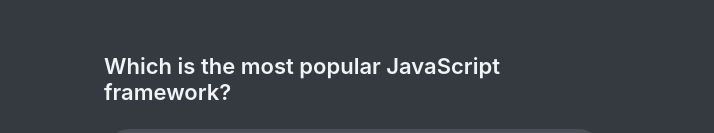
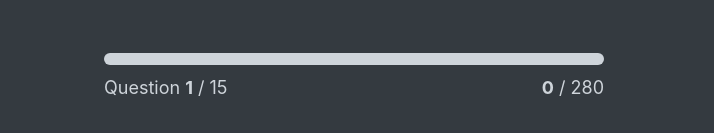
Before and after one commit to naleilan/QuizUp, a React (Vite) app: page / in a window 1280 px wide. Both pictures are taken after a click on the button "Let's Start!". Shown: the part 159-292 px from the top of the page, without its empty margins (286-1000 px from the left). Built offline with nearby package versions, Linux system fonts and the light colour scheme; data requests are answered from the project's data file; a web font is replaced by a local one.

Commit message:
197 - Displaying Progress

```diff
--- a/src/components/App.jsx
+++ b/src/components/App.jsx
@@ -6,6 +6,7 @@
 import StartScreen from "./StartScreen";
 import Question from "./Question.jsx";
 import NextButton from "./NextButton.jsx";
+import Progress from "./Progress.jsx";
 
 const initialState = {
   questions: [],
@@ -36,19 +37,23 @@
             : state.points,
       };
     case "nextQuestion":
-      return { ...state, index: state.index + 1 };
+      return { ...state, index: state.index + 1, answer: null };
     default:
       throw new Error("Unknown action");
   }
 }
 
 export default function App() {
-  const [{ questions, status, index, answer }, dispatch] = useReducer(
+  const [{ questions, status, index, answer, points }, dispatch] = useReducer(
     reducer,
     initialState
   );
 
   const numQuestions = questions.length;
+  const maxPossiblePoints = questions.reduce(
+    (prev, cur) => prev + cur.points,
+    0
+  );
 
   useEffect(function () {
     fetch("http://localhost:8000/questions")
@@ -68,6 +73,13 @@
         )}
         {status === "active" && (
           <>
+            <Progress
+              index={index}
+              numQuestions={numQuestions}
+              points={points}
+              maxPossiblePoints={maxPossiblePoints}
+              answer={answer}
+            />
             <Question
               question={questions[index]}
               dispatch={dispatch}
--- /dev/null
+++ b/src/components/Progress.jsx
@@ -0,0 +1,17 @@
+import React from "react";
+
+function Progress({ index, numQuestions, points, maxPossiblePoints, answer }) {
+  return (
+    <header className="progress">
+      <progress max={numQuestions} value={index + Number(answer !== null)} />
+      <p>
+        Question <strong>{index + 1}</strong> / {numQuestions}
+      </p>
+      <p>
+        <strong>{points}</strong> / {maxPossiblePoints}
+      </p>
+    </header>
+  );
+}
+
+export default Progress;
```
